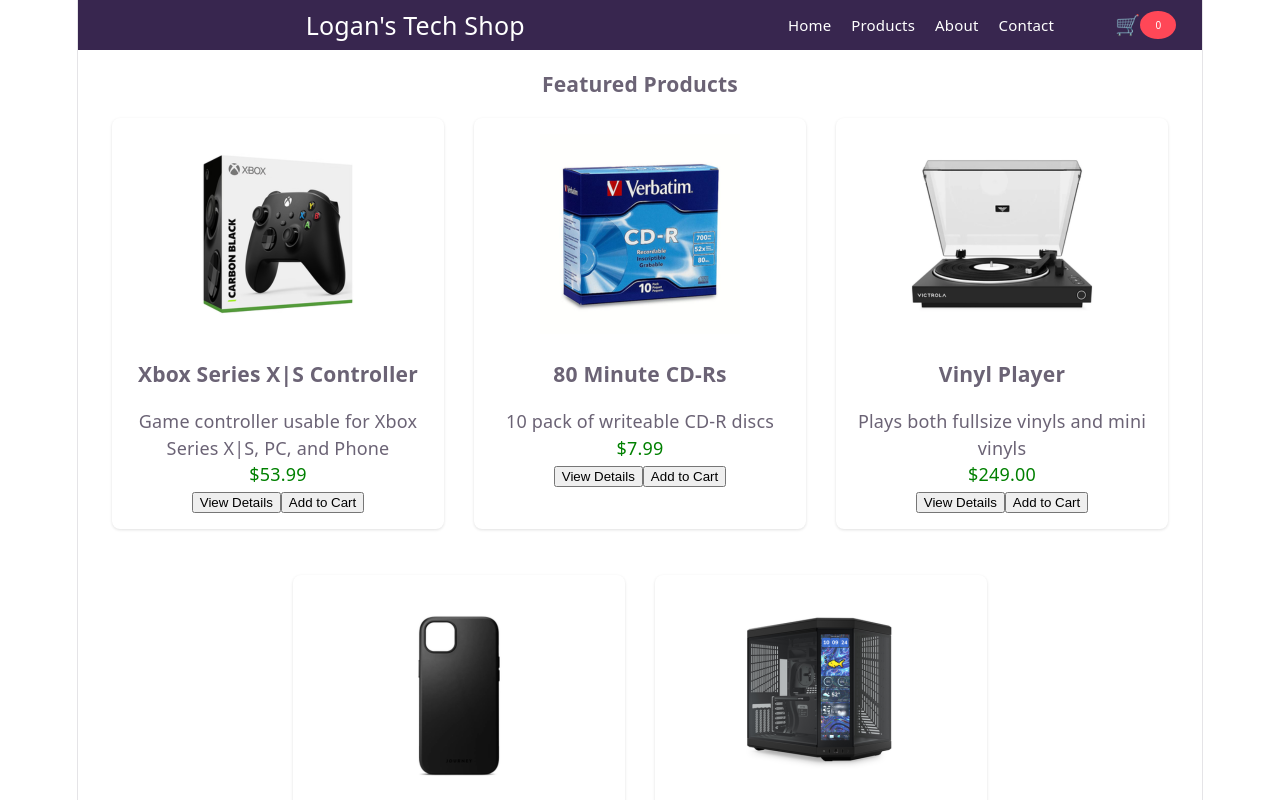
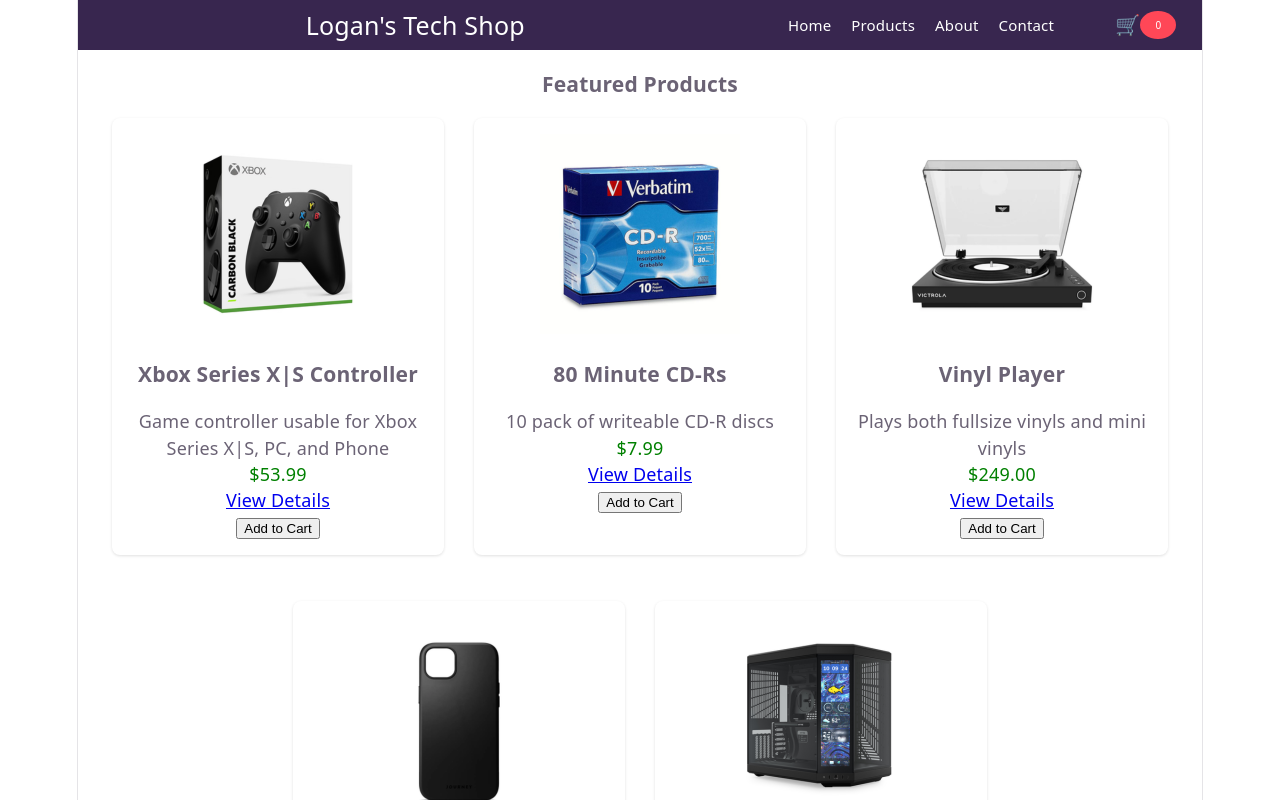
Before and after one commit to lbell13131313-sudo/assignment-5-testing, a React (Vite) app in the folder online-store-logan/: page /products in a window 1280 px wide. Shown: the top 800 px of the page. Built offline with nearby package versions, Linux system fonts and the light colour scheme.

Commit message:
making it happen

```diff
--- a/online-store-logan/src/App.jsx
+++ b/online-store-logan/src/App.jsx
@@ -107,6 +107,7 @@
         <Route path="/products" element={<ProductsPage products={products} addToCart={addToCart}/>}/>
         <Route path="/cart" element={<CartPage cart={cart} deleteFromCart={deleteFromCart}/>}/>
         <Route path="/about" element={<AboutPage />}/>
+        <Route path="/details" element={<ProductDetailsPage />}/>
       </Routes>
 
       {/* location that the contact link will send you to*/}
--- a/online-store-logan/src/components/ProductCard.jsx
+++ b/online-store-logan/src/components/ProductCard.jsx
@@ -1,4 +1,5 @@
 import './ProductCard.css' // allows me to use my custom css styles
+import { Link } from 'react-router-dom'
 
 // each card has the same format to help with a clean look
 function ProductCard({identification, name, price, image, description, onAddToCart}) {
@@ -21,14 +22,15 @@
                     <h3>{name}</h3>
                     <p>{description}</p>
                     <p className="price">{formattedCurrency}</p>
+                    {/* sends you to the product details page */}
+                    <Link to={'/details'}>
+                        <span>View Details</span>
+                    </Link>
                 </a>
-                <button className="card-button" onClick = {() => onAddToCart(identification)}>
-                    View Details
-                </button>
-                <button className="card-button" onClick = {() => onAddToCart(identification)}>
-                    Add to Cart
-                </button>
             </div>
+            <button className="card-button" onClick = {() => onAddToCart(identification)}>
+                Add to Cart
+            </button>
         </div>
     );
 }
```
